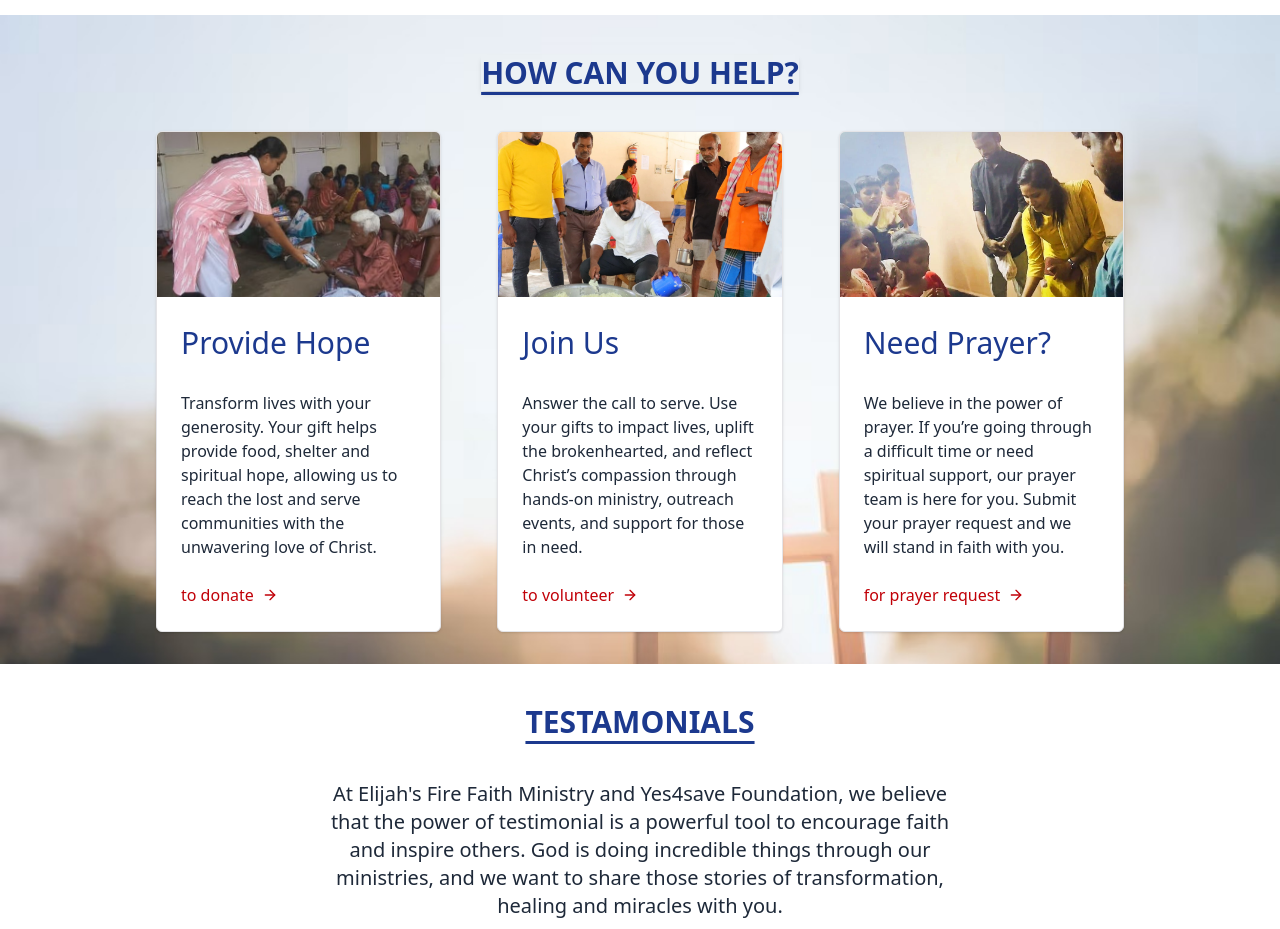
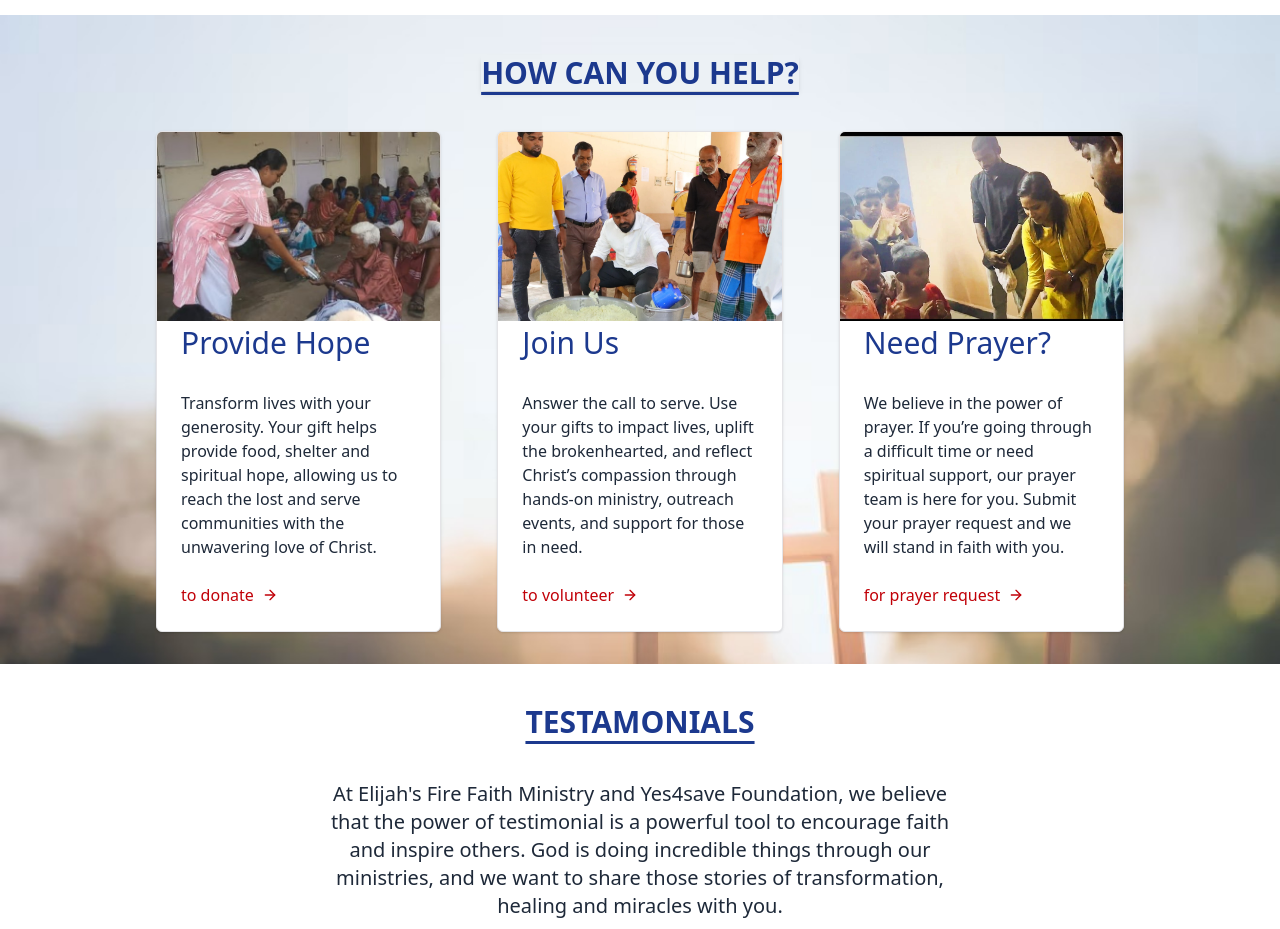
Before and after one commit to yes4save/y4s, a Next.js app: page / in a window 1280 px wide. Shown: the part 1860-2789 px from the top of the page. Built offline with nearby package versions, Linux system fonts and the light colour scheme; a web font is replaced by a local one.

Commit message:
Update getinvolved.tsx

```diff
--- a/app/components/getinvolved.tsx
+++ b/app/components/getinvolved.tsx
@@ -9,8 +9,6 @@ import {
   CardHeader,
 } from "@/components/ui/card";
 
-
-
 const GetInvolved = ({
   heading = "HOW CAN YOU HELP?",
 
@@ -18,7 +16,7 @@ const GetInvolved = ({
     {
       id: "post-1",
       title: "Provide Hope",
-      summary:"Transform lives with your generosity. Your gift helps provide food, shelter and spiritual hope, allowing us to reach the lost and serve communities with the unwavering love of Christ.",
+      summary: "Transform lives with your generosity. Your gift helps provide food, shelter and spiritual hope, allowing us to reach the lost and serve communities with the unwavering love of Christ.",
       url: "/donate?modal=1",
       image: "/7.jpg",
       footer: "to donate",
@@ -26,7 +24,7 @@ const GetInvolved = ({
     {
       id: "post-2",
       title: "Join Us",
-      summary:"Answer the call to serve. Use your gifts to impact lives, uplift the brokenhearted, and reflect Christ’s compassion through hands-on ministry, outreach events, and support for those in need.",
+      summary: "Answer the call to serve. Use your gifts to impact lives, uplift the brokenhearted, and reflect Christ’s compassion through hands-on ministry, outreach events, and support for those in need.",
       url: "/volunteer",
       image: "/2.jpg",
       footer: "to volunteer",
@@ -34,7 +32,7 @@ const GetInvolved = ({
     {
       id: "post-3",
       title: "Need Prayer?",
-      summary:"We believe in the power of prayer. If you’re going through a difficult time or need spiritual support, our prayer team is here for you. Submit your prayer request and we will stand in faith with you.",
+      summary: "We believe in the power of prayer. If you’re going through a difficult time or need spiritual support, our prayer team is here for you. Submit your prayer request and we will stand in faith with you.",
       url: "/prayer",
       image: "/5.jpg",
       footer: "for prayer request",
@@ -52,36 +50,29 @@ const GetInvolved = ({
         <div className="grid gap-6 md:grid-cols-2 lg:grid-cols-3 lg:gap-8 -mt-8 pb-8">
           {posts.map((post) => (
             <Link href={post.url} key={post.id} legacyBehavior>
-            <a
-            className="transition-opacity duration-200 fade-in"
-          >
-            <Card className="grid grid-rows-[auto_auto_1fr_auto] rounded-sm group overflow-hidden hover:bg-gradient-to-r from-[#fde68a]  to-[#f59e0b] transition duration-500 ease-in-out mx-3">
+              <a className="transition-opacity duration-200 fade-in">
+                <Card className="grid grid-rows-[auto_auto_1fr_auto] rounded-sm group overflow-hidden hover:bg-gradient-to-r from-[#fde68a] to-[#f59e0b] transition duration-500 ease-in-out mx-3">
                   <div className="w-full">
-
                     <Image
                       src={post.image}
                       alt={post.title}
                       className="h-full w-full object-cover object-center -mt-6 group-hover:scale-105 transition duration-500 ease-in-out"
-                    width={0}
-  height={0}
+                      layout="responsive"
+                      width={500} // Adjust this to match your image's natural width
+                      height={300} // Adjust this to match your image's natural height
                     />
-
                   </div>
                   <CardHeader>
                     <h2 className="text-4xl md:text-xl lg:text-3xl text-blue-900 font-medium -mt-5">
-
                       {post.title}
-
                     </h2>
                   </CardHeader>
                   <CardContent>
                     <p className="text-gray-800 text-sm lg:text-base md:text-base">{post.summary}</p>
                   </CardContent>
                   <CardFooter className="text-red-700 items-center">
-
                     {post.footer}
                     <ArrowRight className="ml-2 size-4" />
-
                   </CardFooter>
                 </Card>
               </a>
```
Lines whose indentation alone changed are shown as unchanged.
